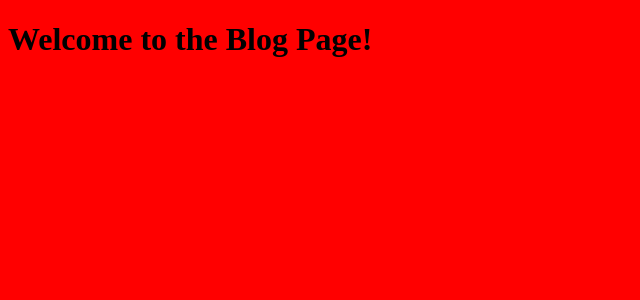
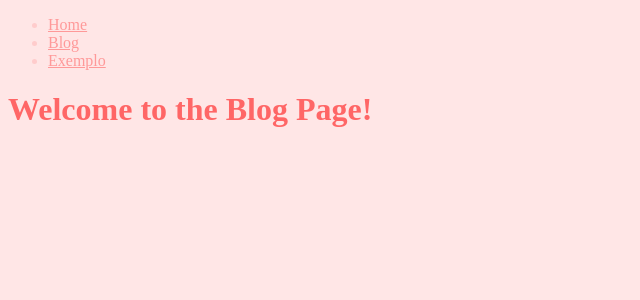
Before and after one commit to Lucassribeiro9/Python, a Django app: page /blog/ in a window 1280 px wide. Shown: the top 300 px of the page, without its empty margins (0-640 px from the left). Run offline with Django 5.2, Linux system fonts and the light colour scheme.

Commit message:
refatora estrutura de templates e URLs, adiciona menu de navegação e corrige blocos de conteúdo

```diff
--- a/proj_django/base/global/base.html
+++ b/proj_django/base/global/base.html
@@ -1,6 +1,7 @@
 {% include "global/partials/head.html" %}
+{% include "global/partials/menu.html" %}
 
-<h1>{% block texto %} TEXTO PADRAO {% endblock texto%}</h1>
+<h1>{% block content %} TEXTO PADRAO {% endblock content %}</h1>
 
 </body>
 </html>
--- a/proj_django/base/global/partials/head.html
+++ b/proj_django/base/global/partials/head.html
@@ -4,7 +4,7 @@
     <meta charset="UTF-8" />
     <meta http-equiv="X-UA-Compatible" content="IE=edge" />
     <meta name="viewport" content="width=device-width, initial-scale=1.0" />
-    <link rel="stylesheet" href="{% static 'static/global/css/red.css' %}" />
+    <link rel="stylesheet" href="{% static 'global/css/red.css' %}" />
     <title>{{ title }}</title>
   </head>
   <body></body>
--- /dev/null
+++ b/proj_django/base/global/partials/menu.html
@@ -0,0 +1,13 @@
+<nav>
+    <ul>
+        <li>
+            <a href="{% url 'home' %}">Home</a>
+        </li>
+        <li>
+            <a href="{% url 'blog:home' %}">Blog</a>
+        </li>
+        <li>
+            <a href="{% url 'blog:exemplo' %}">Exemplo</a>
+        </li>
+    </ul>
+</nav>
--- a/proj_django/base/static/global/css/red.css
+++ b/proj_django/base/static/global/css/red.css
@@ -1,3 +1,31 @@
 body{
-    background-color: red;
+    background-color: #ffe6e6; /* rosa claro */
 }
+
+a,
+a:hover,
+a:active{
+    color: #ff9999; /* vermelho claro */
+}
+
+h1,
+h2,
+h3{
+    color: #ff6666; /* vermelho médio */
+}
+
+p,
+li{
+    color: #ffcccc; /* rosa médio */
+}
+
+button,
+input[type="submit"]{
+    background-color: #ff6666; /* vermelho médio */
+    color: #fff; /* branco */
+}
+
+button:hover,
+input[type="submit"]:hover{
+    background-color: #ff9999; /* vermelho claro */
+}
--- a/proj_django/blog/templates/blog/exemplo.html
+++ b/proj_django/blog/templates/blog/exemplo.html
@@ -1,3 +1,3 @@
 {% extends "global/base.html" %}
 
-{% block texto %} {{ message}} {% endblock texto%}
+{% block content %} {{ message}} {% endblock content %}
--- a/proj_django/blog/templates/blog/index.html
+++ b/proj_django/blog/templates/blog/index.html
@@ -1,3 +1,3 @@
 {% extends "global/base.html" %}
 
-{% block texto %} {{ message }} {% endblock texto%}
+{% block content %} {{ message }} {% endblock content %}
--- a/proj_django/blog/urls.py
+++ b/proj_django/blog/urls.py
@@ -1,8 +1,9 @@
 from django.urls import path
 from . import views
 
+app_name = 'blog'
 
 urlpatterns = [
-    path("", views.blog),
-    path('exemplo/', views.exemplo),
+    path("", views.blog, name="home"),
+    path('exemplo/', views.exemplo, name='exemplo'),
 ]
--- a/proj_django/djangoproj/urls.py
+++ b/proj_django/djangoproj/urls.py
@@ -19,7 +19,6 @@ from django.urls import include, path
 
 urlpatterns = [
     path('', include('home.urls')),
+    path('blog/', include('blog.urls')),
     path('admin/', admin.site.urls),
-    path('blog/', include('blog.urls')),
-    path('blog/exemplo/', include('blog.urls')),
 ]
--- a/proj_django/home/templates/home/index.html
+++ b/proj_django/home/templates/home/index.html
@@ -1,2 +1 @@
-{% extends "global/base.html" %} {% block texto %} {{ message }} {% endblock
-texto%}
+{% extends "global/base.html" %} {% block content %} {{ message }} {% endblock content %}
--- a/proj_django/home/urls.py
+++ b/proj_django/home/urls.py
@@ -4,6 +4,6 @@ from . import views
 
 
 urlpatterns = [
-    path("", views.home),
+    path("", views.home, name='home'),
 
 ]
```
